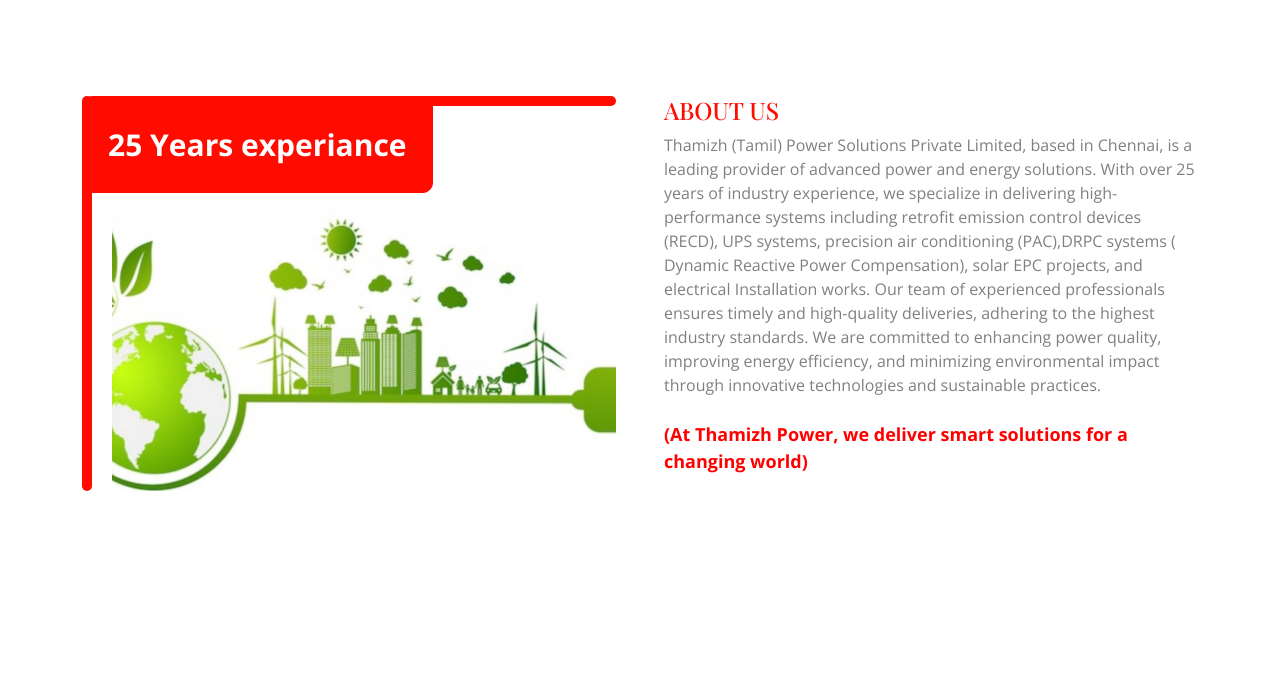
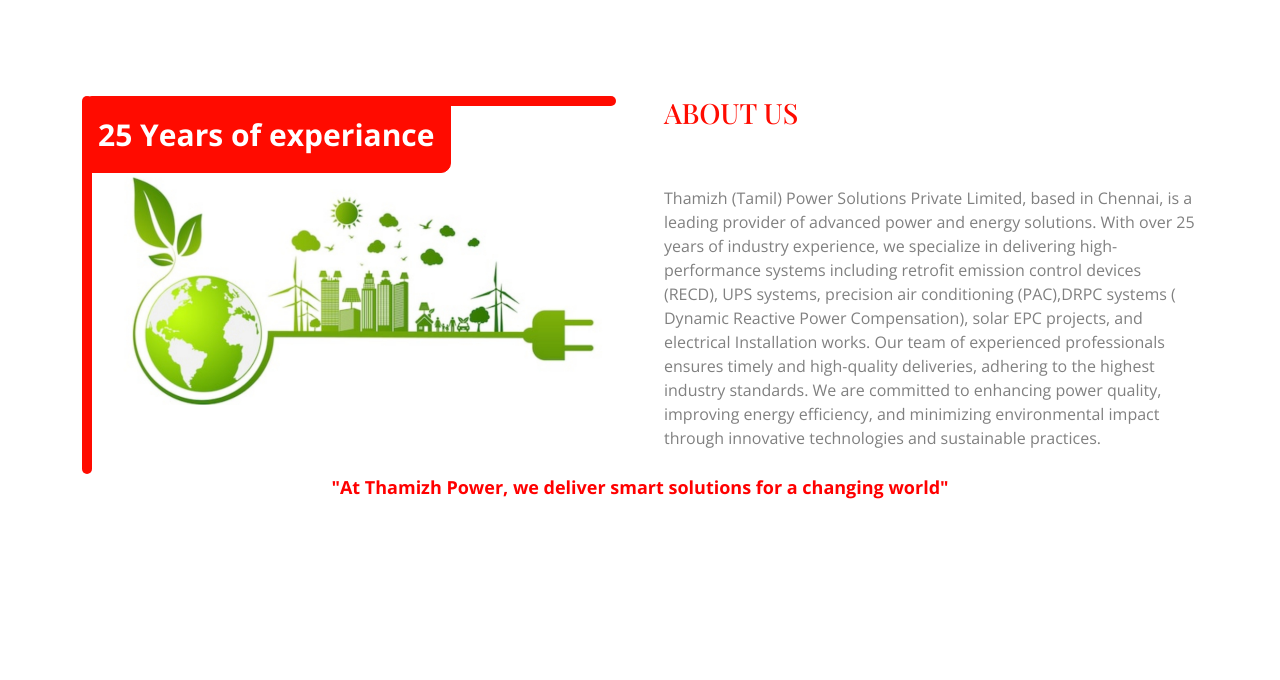
Before and after one commit to thamizhpower/website, a plain HTML site: page index.html in a window 1280 px wide. Shown: the part 640-1320 px from the top of the page. Drawn offline with nearby package versions, Linux system fonts and the light colour scheme; a web font is replaced by a local one.

Commit message:
little minor change

```diff
--- a/css/style.css
+++ b/css/style.css
@@ -511,7 +511,7 @@
     position: absolute;
     top: 0;
     left: 0;
-    padding: 25px;
+    padding: 15px;
     font-size: 30px;
     font-weight: bold;
     background: var(--bs-secondary);
--- a/index.html
+++ b/index.html
@@ -300,20 +300,21 @@ Our products undergo multi-stage inspection and testing, from component selectio
                 <div class="row g-5">
                     <div class="col-xl-6 wow fadeInLeft" data-wow-delay="0.2s">
                         <div class="about-img rounded h-100">
-                            <img src="own_img/ABOUT.jpg" class="img-fluid rounded h-100 w-100" style="object-fit: cover;" alt="">
-                            <div class="about-exp"><span>25 Years experiance</span></div>
+                            <img src="own_img/ABOUT.jpg" class="img-fluid rounded h-90 w-90" style="object-fit: cover;" alt="">
+                            <div class="about-exp"><span>25 Years of experiance</span></div>
                         </div>
                     </div>
                     <div class="col-xl-6 wow fadeInRight" data-wow-delay="0.2s">
                         <div class="about-item">
-                            <h4 class="text-primary text-uppercase">About Us</h4>
+                            <h3 class="text-primary text-uppercase">About Us</h3>
+                            <br>
+                            <br>
                             <!-- <h1 class="display-3 mb-3 text-capitalize">We Deliver The climate power and cooling solutions.</h1> -->
                             <p class="mb-4">
                                 Thamizh (Tamil) Power Solutions Private Limited, based in Chennai, is a leading provider of advanced power and energy solutions. With over 25 years of industry experience, we specialize in delivering high-performance systems including retrofit emission control devices (RECD), UPS systems, precision air conditioning (PAC),DRPC systems ( Dynamic Reactive Power Compensation), solar EPC projects, and electrical Installation works.
 Our team of experienced professionals ensures timely and high-quality deliveries, adhering to the highest industry standards. We are committed to enhancing power quality, improving energy efficiency, and minimizing environmental impact through innovative technologies and sustainable practices.
 
-<br>  <div style="color: red; font-weight: bold; font-size: 18px;" class="">(At Thamizh Power, we deliver smart solutions for a changing world) </div>
-                            </p>
+<br>                       </p>
 
                             <!-- <div class="bg-light rounded p-4 mb-4">
                                 <div class="row">
@@ -355,6 +356,7 @@ Our team of experienced professionals ensures timely and high-quality deliveries
                         </div>
                     </div>
                 </div>
+                <div style="color: red; font-weight: bold; font-size: 18px; text-align: center;" class="">"At Thamizh Power, we deliver smart solutions for a changing world"</div>
             </div>
         </div>
         <!-- About End -->
@@ -462,7 +464,7 @@ Our team of experienced professionals ensures timely and high-quality deliveries
                                     <li>Tailored solutions</li>
                                     <li>Compact dimensions and easy installation </li>
                                     <li>Multiple configurations, options & accessories </li>
-
+                                    <br>
                                  </ul>
                                 <!-- <a href="https://wa.me/917299057204?text=Hello%2C%20I%20am%20interested%20in%20learning%20more%20about%20your%20power%20solutions.%20Please%20share%20the%20details." target="_blank" class="btn btn-secondary rounded-pill py-2 px-4">Read More</a> -->
                             </div>
@@ -1182,14 +1184,16 @@ Our team of experienced professionals ensures timely and high-quality deliveries
                         </div>
                     </div>
                 </div>
+
                 <div class="row g-5 justify-content-between">
-                    <div class="col-md-6 col-lg-6 col-xl-3">
+
+                    <div class="col-md-6 col-lg-6 col-xl-6">
                         <div class="footer-item d-flex flex-column">
                             <div class="footer-item">
                                 <!-- <img src="own_img/logo.jpeg" alt=""> -->
                                 <h3 class=" mb-4" style="color: red;">Thamizh Power Solutions Private Limited</h3>
                                 <p class="mb-3" style="color: black;">
-Thamizh Power is one of India’s leading providers of climate change solutions, power systems, and critical cooling technologies.                                </p>
+Thamizh Power is one of India’s leading providers of <br> climate change solutions, power systems, and critical <br> cooling technologies.                                </p>
                             </div>
                             <!-- <div class="position-relative">
                                 <input class="form-control rounded-pill w-100 py-3 ps-4 pe-5" type="text" placeholder="Enter your email">
@@ -1206,11 +1210,13 @@ Thamizh Power is one of India’s leading providers of climate change solutions,
                                                                                 MelPerumalcherry,Pudupattinam, <br>
                                                                                 Kalpakkam, Kancheepuram, Chennai, Tamil Nadu </a>
                             <a href="mailto:umadevi@thamizhpower.com"><i class="fas fa-envelope me-2"></i> umadevi@thamizhpower.com</a>
-                            <a href="tel:+917299057204  "><i class="fas fa-phone me-2"></i> 7299057204</a>
+                            <a href="tel:+917299057204  "><i class="fas fa-phone me-2"></i>+91+ 7299057204</a>
                             <!-- <a href="tel:+917299057204" class="mb-3"><i class="fas fa-print me-2"></i> 7299057204</a> -->
                         </div>
                     </div>
                 </div>
+
+
             </div>
         </div>
         <!-- Footer End -->
```
